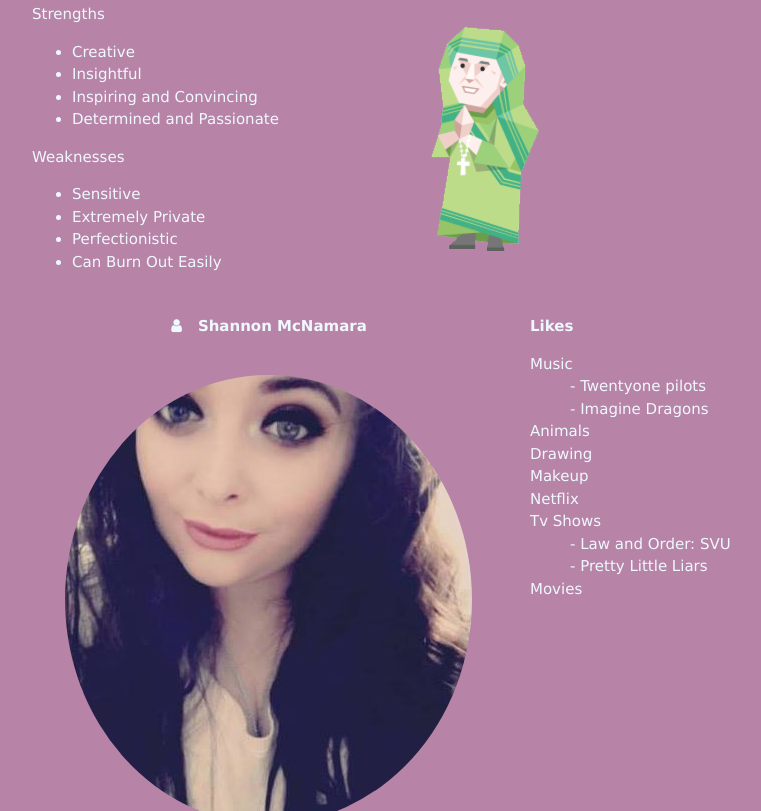
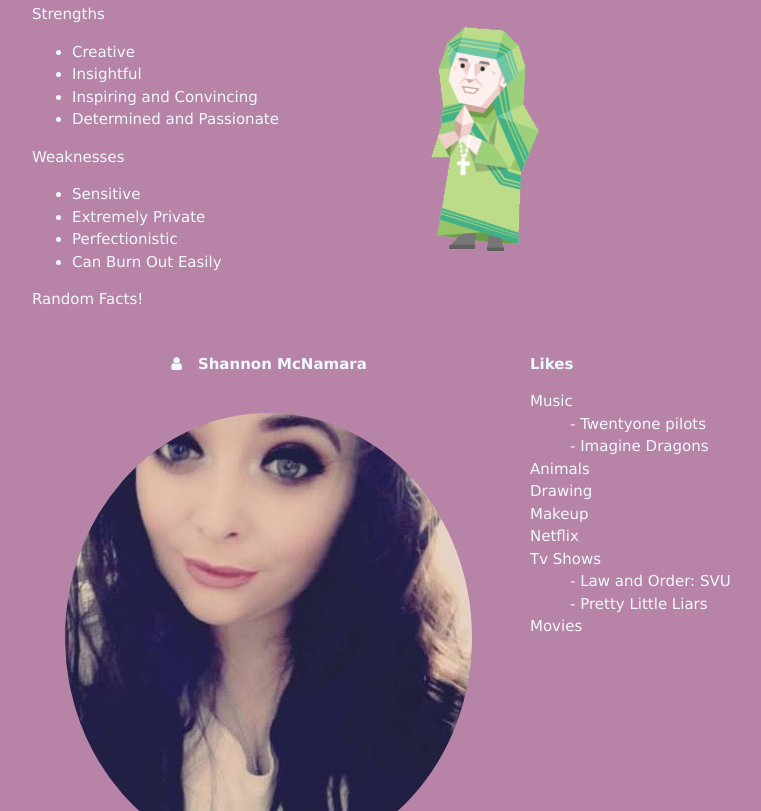
Before and after one commit to K00174394/AboutMe, a plain HTML site: page index.html in a window 1280 px wide. Shown: the part 1387-2198 px from the top of the page, without its empty margins (134-895 px from the left). Drawn offline with nearby package versions, Linux system fonts and the light colour scheme; a web font is replaced by a local one.

Commit message:
Update index.html

```diff
--- a/index.html
+++ b/index.html
@@ -80,6 +80,7 @@ Limerick Institute of Technology, Moylish Campus, Limerick.</p>
     <li>Can Burn Out Easily </li>
     </ul>
 
+    <p>Random Facts!</p>
 
   <div class="w3-row">
     <div class="w3-col m6 w3-center w3-padding-large">
```
